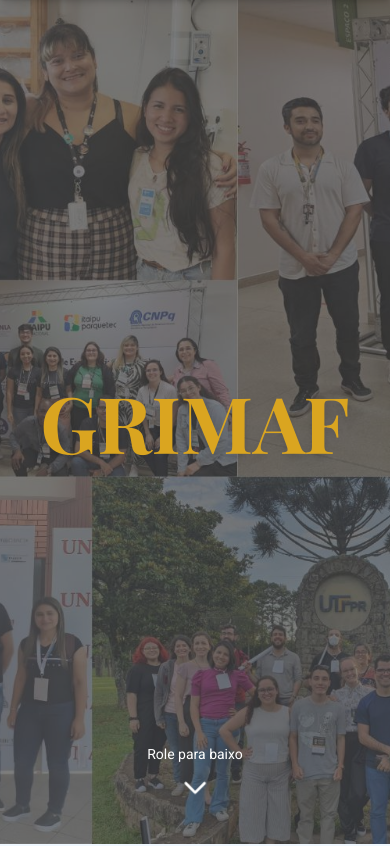
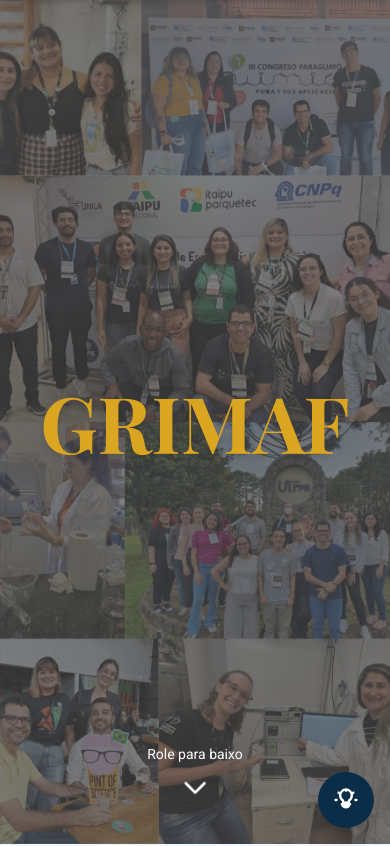
Before and after one commit to pukassein/GRIMAF, a React (Vite) app: page / in a window 390 px wide. Shown: the top 846 px of the page. Built offline with nearby package versions, Linux system fonts and the light colour scheme.

Commit message:
add herophone suggestion circle

```diff
--- a/App.tsx
+++ b/App.tsx
@@ -1,4 +1,3 @@
-
 import React, { useState } from 'react';
 import Header from './components/Header';
 import HeroSection from './components/HeroSection';
@@ -14,6 +13,7 @@ import Footer from './components/Footer';
 import InfoModal from './components/InfoModal';
 import { ModalData } from './types';
 import SupportSection from './components/SupportSection';
+import FeedbackButton from './components/FeedbackButton';
 
 const App: React.FC = () => {
   const [modalData, setModalData] = useState<ModalData | null>(null);
@@ -43,6 +43,7 @@ const App: React.FC = () => {
       <SupportSection />
       <Footer />
       {modalData && <InfoModal isOpen={!!modalData} onClose={handleCloseModal} data={modalData} />}
+      <FeedbackButton />
     </div>
   );
 };
--- /dev/null
+++ b/components/FeedbackButton.tsx
@@ -0,0 +1,78 @@
+import React, { useState, useEffect, useRef } from 'react';
+
+const LightbulbIcon: React.FC<{ className?: string }> = ({ className }) => (
+    <svg xmlns="http://www.w3.org/2000/svg" className={className} fill="none" viewBox="0 0 24 24" stroke="currentColor">
+        <path strokeLinecap="round" strokeLinejoin="round" strokeWidth={2} d="M9.663 17h4.673M12 3v1m6.364 1.636l-.707.707M21 12h-1M4 12H3m3.343-5.657l-.707-.707m2.828 9.9a5 5 0 017.072 0l-.548.547A3.375 3.375 0 0112 18.25a3.375 3.375 0 01-2.712-1.202l-.548-.547zM12 3a5 5 0 015 5c0 1.95-1.008 3.687-2.5 4.5v2.5a.5.5 0 01-.5.5h-4a.5.5 0 01-.5-.5v-2.5c-1.492-.813-2.5-2.55-2.5-4.5a5 5 0 015-5z" />
+    </svg>
+);
+
+
+const FeedbackButton: React.FC = () => {
+    const [isPopoverOpen, setIsPopoverOpen] = useState(false);
+    const popoverRef = useRef<HTMLDivElement>(null);
+    const buttonRef = useRef<HTMLButtonElement>(null);
+
+    useEffect(() => {
+        const handleClickOutside = (event: MouseEvent) => {
+            if (
+                popoverRef.current &&
+                !popoverRef.current.contains(event.target as Node) &&
+                buttonRef.current &&
+                !buttonRef.current.contains(event.target as Node)
+            ) {
+                setIsPopoverOpen(false);
+            }
+        };
+
+        if (isPopoverOpen) {
+            document.addEventListener('mousedown', handleClickOutside);
+        }
+
+        return () => {
+            document.removeEventListener('mousedown', handleClickOutside);
+        };
+    }, [isPopoverOpen]);
+
+    const googleSheetLink = "https://docs.google.com/spreadsheets/d/1e-9RDw_Tt_X9GhcuqJvxQjKX2tWxVeUQZsd7A58Ev4c/edit?usp=sharing";
+
+    return (
+        <>
+            {isPopoverOpen && (
+                <div
+                    ref={popoverRef}
+                    className="fixed bottom-20 right-4 sm:right-6 w-64 bg-white rounded-lg shadow-2xl p-4 z-[60] animate-fade-in-up"
+                    role="dialog"
+                    aria-modal="true"
+                    aria-labelledby="feedback-title"
+                >
+                    <h3 id="feedback-title" className="text-sm font-semibold text-dark-text mb-2">
+                        Sugestões e Problemas
+                    </h3>
+                    <p className="text-xs text-dark-text/90 mb-4">
+                        Quer sugerir algo ou reportar um problema? Clique no botão abaixo para abrir o formulário.
+                    </p>
+                    <a
+                        href={googleSheetLink}
+                        target="_blank"
+                        rel="noopener noreferrer"
+                        className="w-full text-center inline-block bg-primary text-white font-bold py-2 px-3 rounded-md text-sm hover:bg-blue-900 transition-colors focus:outline-none focus:ring-2 focus:ring-offset-2 focus:ring-primary"
+                    >
+                        Abrir Formulário
+                    </a>
+                </div>
+            )}
+            <button
+                ref={buttonRef}
+                onClick={() => setIsPopoverOpen(!isPopoverOpen)}
+                className="fixed bottom-4 right-4 sm:right-6 w-14 h-14 bg-primary rounded-full flex items-center justify-center text-white shadow-xl hover:bg-blue-900 transition-all duration-300 transform hover:scale-110 z-50 focus:outline-none focus:ring-2 focus:ring-offset-2 focus:ring-primary"
+                aria-label="Sugerir melhoria ou reportar problema"
+                aria-haspopup="dialog"
+                aria-expanded={isPopoverOpen}
+            >
+                <LightbulbIcon className="w-7 h-7" />
+            </button>
+        </>
+    );
+};
+
+export default FeedbackButton;
--- a/components/HeroSection.tsx
+++ b/components/HeroSection.tsx
@@ -1,4 +1,3 @@
-
 import React, { useState, useEffect } from 'react';
 
 const ScrollDownIcon: React.FC<{ className?: string }> = ({ className }) => (
@@ -25,8 +24,7 @@ const HeroSection: React.FC = () => {
   return (
     <section
       id="hero"
-      className="h-screen w-full bg-cover bg-center bg-fixed flex items-center justify-center relative"
-      style={{ backgroundImage: "url('/pictures/hero.jpg')" }}
+      className="h-screen w-full bg-cover bg-center md:bg-fixed flex items-center justify-center relative bg-hero-mobile md:bg-hero-desktop"
     >
       <div className="absolute inset-0 bg-black/50 z-0"></div>
 
--- a/index.html
+++ b/index.html
@@ -2,7 +2,7 @@
 <html lang="pt-BR">
   <head>
     <meta charset="UTF-8" />
-    <link rel="icon" type="image/png" href="/pictures/small_logo.jpg" />
+    <link rel="icon" type="image/png" href="/pictures/small_icon.png" />
     <meta name="viewport" content="width=device-width, initial-scale=1.0" />
     <title>GRIMAF - Grupo de Pesquisa</title>
     <script src="https://cdn.tailwindcss.com"></script>
@@ -10,6 +10,10 @@
       tailwind.config = {
         theme: {
           extend: {
+            backgroundImage: {
+              'hero-desktop': "url('/pictures/hero.jpg')",
+              'hero-mobile': "url('/pictures/hero_phone.jpg')",
+            },
             colors: {
               'primary': '#0c2d48', // Dark Blue
               'secondary': '#f5f5dc', // Beige
```
Also changed, not shown: public/pictures/hero.jpg, public/pictures/hero_phone.jpg (added).
